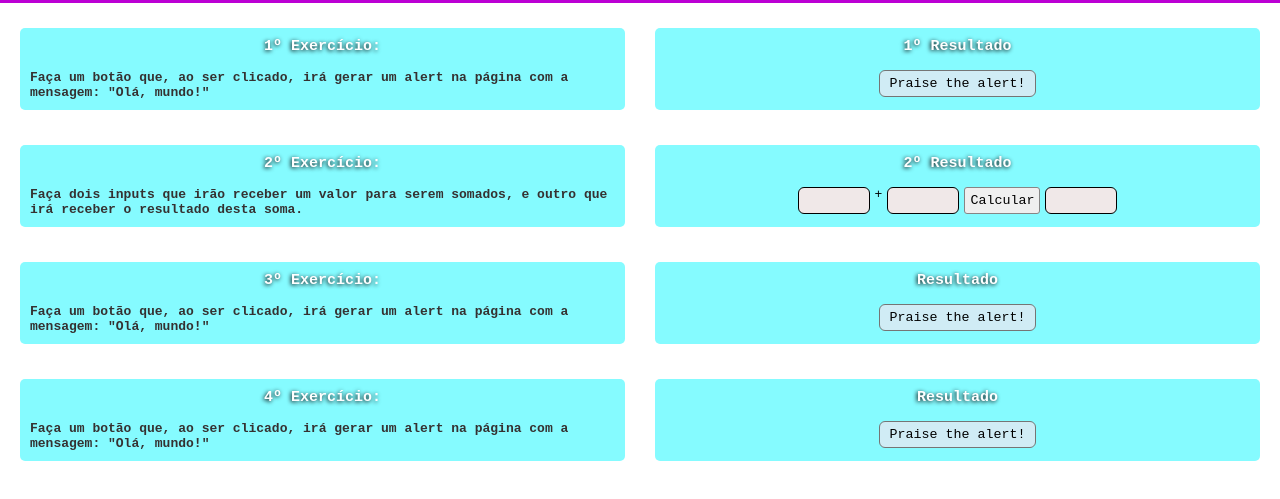
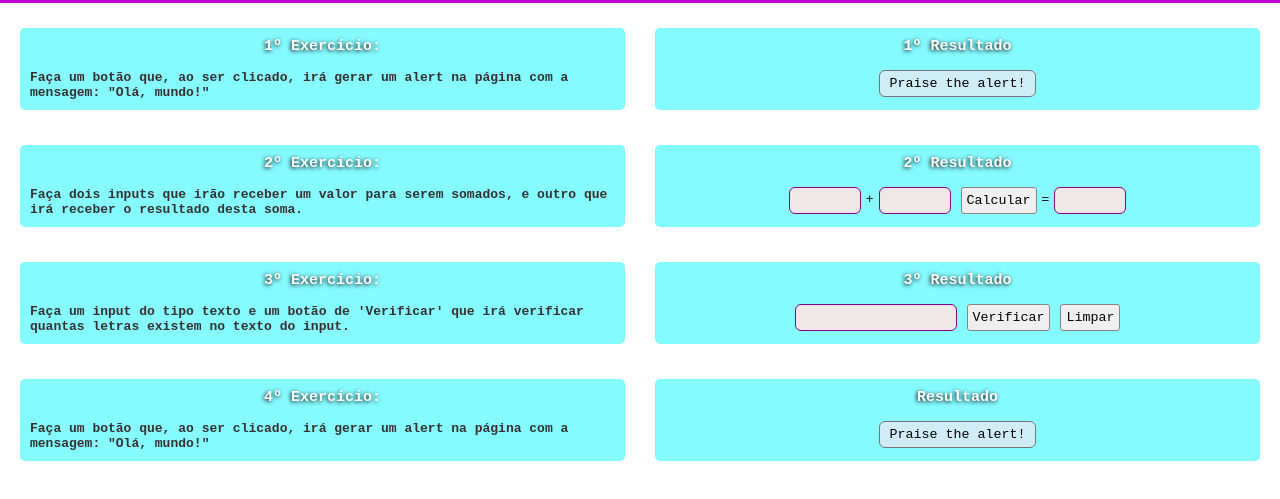
Before and after one commit to Nostalgyk/Netero-JavaScript-Exercises, a plain HTML site: page JavaScript/index.html in a window 1280 px wide. Shown: the part 77-576 px from the top of the page. Drawn offline with Linux system fonts and the light colour scheme.

Commit message:
Exercise 03 done, and 02 upgrades

```diff
--- a/JavaScript/assets/script.js
+++ b/JavaScript/assets/script.js
@@ -1,12 +1,36 @@
+//Exercício 01
 function callAlert() {
   alert('Olá, mundo!');
 }
 
+//Exercício 02
 function doSomeCalc() {
   let txt1 = document.getElementById('input1').value;
   let txt2 = document.getElementById('input2').value;
 
-  document.getElementById('ans-input').value = txt1 + txt2;
+  if (txt1 == '' || txt2 == '') {
+    alert('Preencha todos os campos!');
+  } else {
+    document.getElementById('ans-input').value =
+      parseInt(txt1) + parseInt(txt2);
 
-  resultado = txt1 + txt2;
+    const inputs = document.querySelectorAll('#input1, #input2');
+
+    inputs.forEach(input => {
+      input.value = '';
+    });
+
+    txt1 = 0;
+    txt2 = 0;
+  }
 }
+
+//Exercício 03
+function verifyText() {
+  let txtInput = document.getElementById('ans-input2').value;
+  alert('A quantidade de caracteres do texto é: ' + txtInput.length);
+}
+
+function clearText() {
+  document.getElementById('ans-input2').value = '';
+}
--- a/JavaScript/assets/styles.css
+++ b/JavaScript/assets/styles.css
@@ -59,11 +59,15 @@
 
 .two-blocks .ans-block #input1, #input2, #ans-input{
   background-color: rgb(240, 232, 232);
-  border: 1px solid rgb(0, 0, 0);
+  border: 1px solid rgb(136, 1, 136);
   border-radius: 6px;
   padding: 5px;
   margin: 0px 5px;
   width: 60px;
+}
+
+.two-blocks .ans-block>p{
+  margin-top: 5px;
 }
 
 .two-blocks .ans-block #calc01{
@@ -71,4 +75,23 @@
   border: 1px solid rgb(134, 133, 133);
   cursor: pointer;
   padding: 5px;
+  margin: 0px 5px;
 }
+
+.two-blocks .ans-block #ans-input2{
+  background-color: rgb(240, 232, 232);
+  border: 1px solid rgb(136, 1, 136);
+  border-radius: 6px;
+  padding: 5px;
+  margin: 0px 5px;
+  width: 150px;
+}
+
+.two-blocks .ans-block #text-Verify, #text-clear{
+  border-radius: 3px;
+  border: 1px solid rgb(134, 133, 133);
+  cursor: pointer;
+  padding: 5px;
+  margin: 0px 5px;
+
+}
--- a/JavaScript/index.html
+++ b/JavaScript/index.html
@@ -51,13 +51,12 @@
             <p>+</p>
             <input
               type="text"
-              name="input2"
               id="input2"
               oninput="this.value = this.value.replace(/[^0-9.]/g, '').replace(/(\..*)\./g, '$1');"
             />
             <button id="calc01" onclick="doSomeCalc()">Calcular</button>
-
-            <input type="text" id="ans-input" />
+            <p>=</p>
+            <input type="text" id="ans-input" readonly="readonly" />
           </div>
         </div>
       </div>
@@ -65,16 +64,16 @@
         <div class="two-blocks">
           <p class="block-title">3º Exercício:</p>
           <p class="ex-statement">
-            Faça um botão que, ao ser clicado, irá gerar um alert na página com
-            a mensagem: "Olá, mundo!"
+            Faça um input do tipo texto e um botão de 'Verificar' que irá
+            verificar quantas letras existem no texto do input.
           </p>
         </div>
         <div class="two-blocks">
-          <p class="block-title">Resultado</p>
+          <p class="block-title">3º Resultado</p>
           <div class="ans-block">
-            <button id="alert_01" onclick="callAlert()">
-              Praise the alert!
-            </button>
+            <input type="text" id="ans-input2" />
+            <button id="text-Verify" onclick="verifyText()">Verificar</button>
+            <button id="text-clear" onclick="clearText()">Limpar</button>
           </div>
         </div>
       </div>
```
